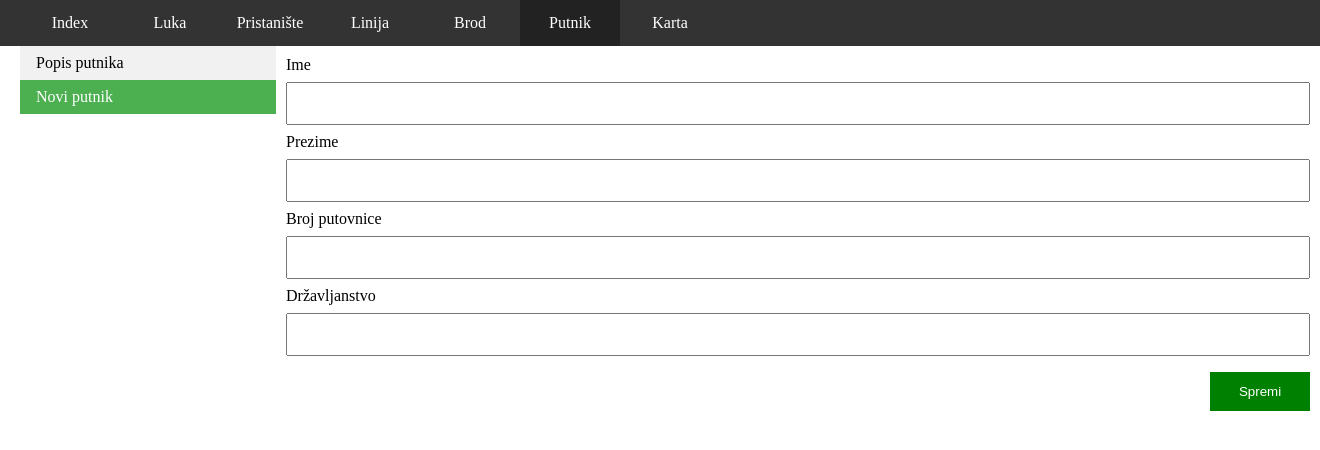
After one commit to ssebastijan/jadrolinija, a PHP site: page /novi_putnik.php in a window 1320 px wide. The commit adds this page. Shown: the top 450 px of the page. Run offline with PHP 8.4, Linux system fonts and the light colour scheme; data that the repository does not hold is empty.

Commit message:
dodana funkcionalnost za putnika

```diff
--- /dev/null
+++ b/novi_putnik.php
@@ -0,0 +1,81 @@
+<?php
+	function validacijaPutovnice($brPutovnice)
+	{
+		return 0;
+	}
+
+	function validacijaImena($ime)
+	{
+		if (strlen($ime) > 3) {
+			return 0;
+		}
+		return 1;
+	}
+	if(isset($_POST["submit"])) {
+		$ime_putnika = $_POST["ime_putnika"];
+		$prezime_putnika = $_POST["prezime_putnika"];
+		$broj_putovnice = $_POST["broj_putovnice"];
+		$drzavljanstvo = $_POST["drzavljanstvo"];
+
+		if (!validacijaPutovnice($broj_putovnice) && !validacijaImena($ime_putnika) && !validacijaImena($prezime_putnika)) {
+			require_once 'connection.php';
+			$sql = "INSERT INTO putnik (imePutnik, prezimePutnik, brojPutovnice, drzavljanstvo) VALUES ('$ime_putnika', '$prezime_putnika', '$broj_putovnice', '$drzavljanstvo');";
+            if (mysqli_query($conn, $sql)) {
+				$ime_putnika = "";
+				$prezime_putnika = "";
+				$broj_putovnice = "";
+				$drzavljanstvo = "";
+                header("Location: novi_putnik.php");
+            } else {
+                echo '<script>alert("Dogodila se greška prilikom spremanja podataka u bazu!");</script>';
+            }
+		} else {
+			echo '<script>alert("Nije sve validirano!");</script>';
+		}
+	}
+?>
+<!DOCTYPE html>
+<html>
+	<head>
+		<title>Jadrolinija</title>
+		<link rel="stylesheet" type="text/css" href="style.css">
+	</head>
+	<body>
+		<div class="top">
+			<nav>
+				<ul>
+					<li><a href="index.php">Index</a></li>
+					<li><a href="luka.php">Luka</a></li>
+					<li><a href="pristaniste.php">Pristanište</a></li>
+					<li><a href="linija.php">Linija</a></li>
+					<li><a href="brod.php">Brod</a></li>
+					<li><a class="active" href="putnik.php">Putnik</a></li>
+					<li><a href="karta.php">Karta</a></li>
+				</ul>
+			</nav>
+		</div>
+		<div class="content">
+			<div class="left">
+				<ul class="left-nav">
+					<li><a href="putnik.php">Popis putnika</a></li>
+					<li><a class="active" href="novi_putnik.php">Novi putnik</a></li>
+				</ul>
+			</div>
+			<div class="right">
+				<section>
+					<form action="<?php echo $_SERVER['PHP_SELF']; ?>" method="POST">
+						<label for="ime_putnika">Ime</label>
+						<input type="text" name="ime_putnika" value="<?php echo $ime_putnika; ?>">
+						<label for="prezime_putnika">Prezime</label>
+						<input type="text" name="prezime_putnika" value="<?php echo $prezime_putnika; ?>">
+						<label for="broj_putovnice">Broj putovnice</label>
+						<input type="text" name="broj_putovnice" value="<?php echo $broj_putovnice; ?>">
+						<label for="drzavljanstvo">Državljanstvo</label>
+						<input type="text" name="drzavljanstvo" value="<?php echo $drzavljanstvo; ?>">
+						<input type="submit" name="submit" value="Spremi">
+					</form>
+				</section>
+			</div>
+		</div>
+	</body>
+</html>
```
Also changed, not shown: putnik.php (+52 -0 lines).
